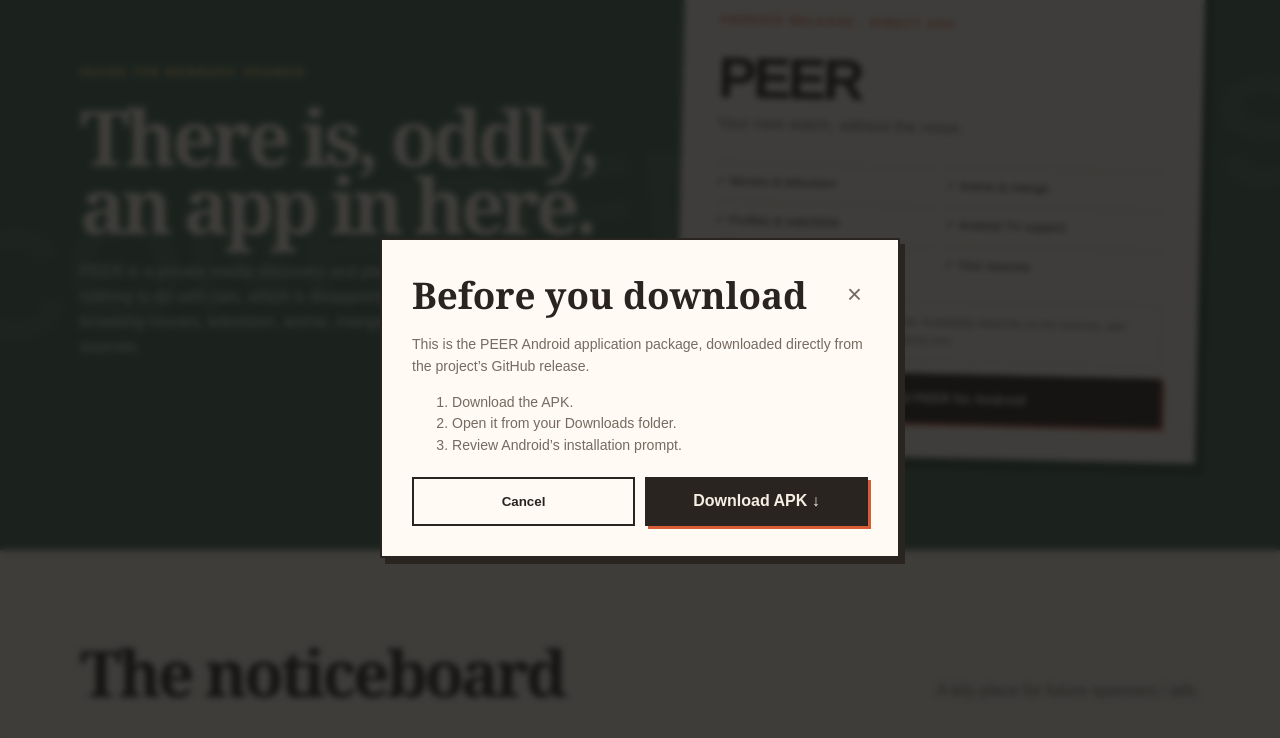
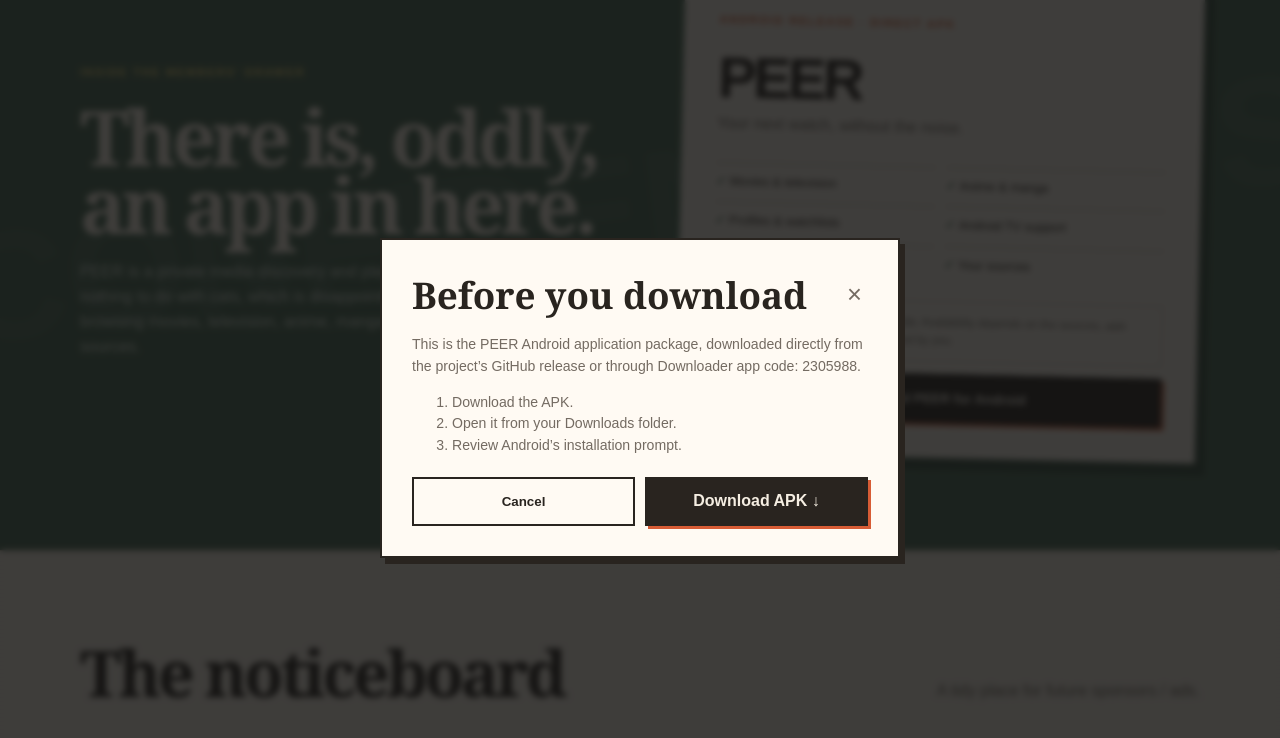
Before and after one commit to 0x109l/PEER, a plain HTML site: page index.html in a window 1280 px wide. Both pictures are taken after a click on the button "Download PEER for Android". Shown: the part 2166-2904 px from the top of the page. Drawn offline with Linux system fonts and the light colour scheme.

Commit message:
Modify download dialog for PEER APK
Updated the dialog content to include a code reference for the Downloader app.

```diff
--- a/index.html
+++ b/index.html
@@ -15,6 +15,6 @@
 <section class="rule"><div class="wrap"><div class="head"><h2>The noticeboard</h2><p>A tidy place for future sponsors / ads.</p></div><div class="sponsors"><div class="slot"><div><small>Large notice · 2×1</small><b>Your sponsor, sensibly placed</b></div></div><div class="slot"><div><small>Small notice</small><b>Available</b></div></div><div class="slot"><div><small>Small notice</small><b>Also available</b></div></div></div></div></section>
 <section id="questions"><div class="wrap"><div class="head"><h2>Reasonable questions</h2><p>We asked Jean. She declined to comment, so these answers are ours.</p></div><details><summary>Is this actually a cat website?</summary><p>Mostly. It is also the landing page for PEER. The cat records are sincere; the app download is clearly identified before it starts.</p></details><details><summary>What will the button download?</summary><p>The PEER Android APK from the project’s GitHub Releases page. A confirmation window shows the source first.</p></details><details><summary>Why might Android show a warning?</summary><p>Android may request permission to install an app obtained outside Google Play. Review the prompt and only continue if you trust the source.</p></details><details><summary>Does PEER provide movies or TV?</summary><p>No. It is a discovery and playback client. Availability depends on services, playlists, sources and add-ons configured by the user.</p></details></div></section></main>
 <footer class="rule"><div class="wrap foot"><span>© <span id="year"></span> Cat House.</span><a href="https://github.com/0x109l/movie-app" target="_blank" rel="noopener">PEER ↗</a></div></footer>
-<dialog id="dialog"><div class="modal"><div class="modaltop"><h2>Before you download</h2><button class="close" id="closeBtn" aria-label="Close">×</button></div><p>This is the PEER Android application package, downloaded directly from the project’s GitHub release.</p><ol class="steps"><li>Download the APK.</li><li>Open it from your Downloads folder.</li><li>Review Android’s installation prompt.</li></ol><div class="actions"><button class="btn alt" id="cancelBtn">Cancel</button><a class="btn" href="https://github.com/0x109l/movie-app/releases/download/Release/app-release.apk">Download APK ↓</a></div></div></dialog>
+<dialog id="dialog"><div class="modal"><div class="modaltop"><h2>Before you download</h2><button class="close" id="closeBtn" aria-label="Close">×</button></div><p>This is the PEER Android application package, downloaded directly from the project’s GitHub release or through Downloader app code: 2305988.</p><ol class="steps"><li>Download the APK.</li><li>Open it from your Downloads folder.</li><li>Review Android’s installation prompt.</li></ol><div class="actions"><button class="btn alt" id="cancelBtn">Cancel</button><a class="btn" href="https://github.com/0x109l/movie-app/releases/download/Release/app-release.apk">Download APK ↓</a></div></div></dialog>
 <script>const r=document.documentElement,t=document.getElementById('themeBtn'),m=document.querySelector('meta[name="theme-color"]'),saved=localStorage.getItem('marmalade-theme');if(saved)r.dataset.theme=saved;else if(matchMedia('(prefers-color-scheme:dark)').matches)r.dataset.theme='dark';function sync(){let d=r.dataset.theme==='dark';t.textContent=d?'☀':'☾';m.content=d?'#1b1c19':'#f5eee2'}sync();t.onclick=()=>{r.dataset.theme=r.dataset.theme==='dark'?'light':'dark';localStorage.setItem('marmalade-theme',r.dataset.theme);sync()};const links=document.getElementById('links'),mb=document.getElementById('menuBtn');mb.onclick=()=>links.classList.toggle('open');links.querySelectorAll('a').forEach(a=>a.onclick=()=>links.classList.remove('open'));const d=document.getElementById('dialog');document.getElementById('downloadBtn').onclick=()=>d.showModal();document.getElementById('closeBtn').onclick=()=>d.close();document.getElementById('cancelBtn').onclick=()=>d.close();d.onclick=e=>{if(e.target===d)d.close()};document.getElementById('year').textContent=new Date().getFullYear()</script>
 </body></html>
```
